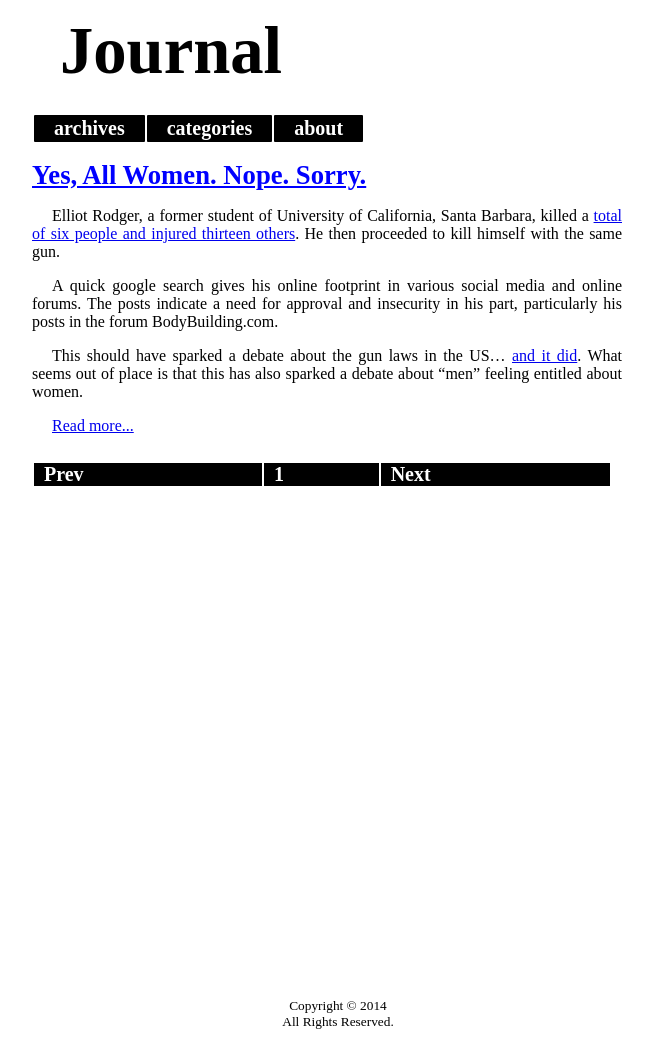
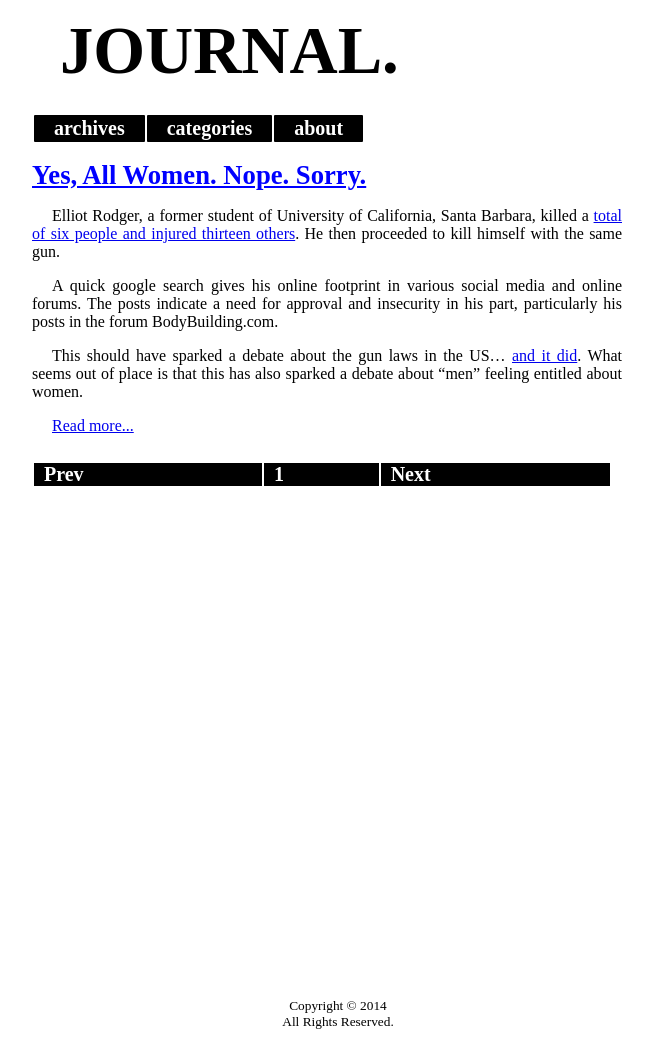
Before and after one commit to journalist/journalist.github.io, a Jekyll site: the page built from index.html, in a window 1280 px wide. Shown: the whole page, without its empty margins (302-955 px from the left). Built offline with Jekyll 4.4.1, drawn with Linux system fonts in a browser that asks for light colours; nearby versions of some CDN libraries; Markdown is read by kramdown in place of the engine named in the settings; the list of posts is cut into pages by our own code.

```diff
--- a/_config.yml
+++ b/_config.yml
@@ -1,4 +1,4 @@
-name: "Journal"
+name: "JOURNAL."
 description: "Travel. News. Opinions."
 
 url: "http://journalist.github.io"
```
